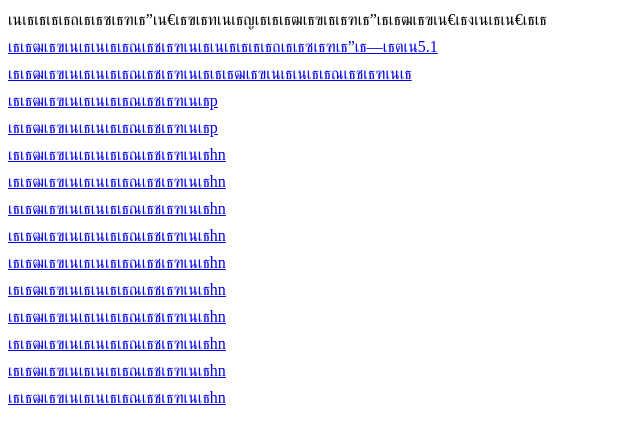
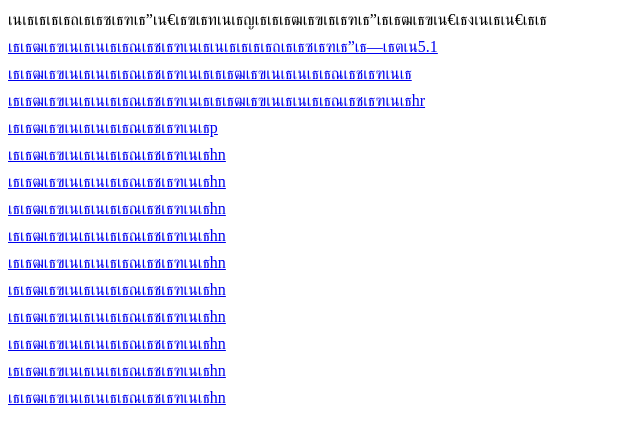
Before and after one commit to meen6767/meen6767, a plain HTML site: page index.html in a window 1280 px wide. Shown: the whole page, without its empty margins (0-640 px from the left). Drawn offline with Linux system fonts and the light colour scheme.

Commit message:
Update index.html

```diff
--- a/index.html
+++ b/index.html
@@ -7,7 +7,7 @@
     แบบฝึกหัดเรื่องการจัดการเว็บเพจ<br>
     <a href="100.html" target=_blank>การใช้คำสั่งแบบฝึกหัดที่5.1</a><br>
      <a href="3.5.html" target=_parent>การใช้คำสั่งการใช้คำสั่ง</a><br>
-     <a href="3.6.html" target=_self>การใช้คำสั่งp</a><br>
+     <a href="3.6.html" target=_self>การใช้คำสั่งการใช้คำสั่งhr</a><br>
      <a href="5.16.html" target=_top>การใช้คำสั่งp</a><br>
       <a href="5.5.html" target=_blank>การใช้คำสั่งhn</a><br>
       <a href="5.9.html" target=_blank>การใช้คำสั่งhn</a><br>
```
